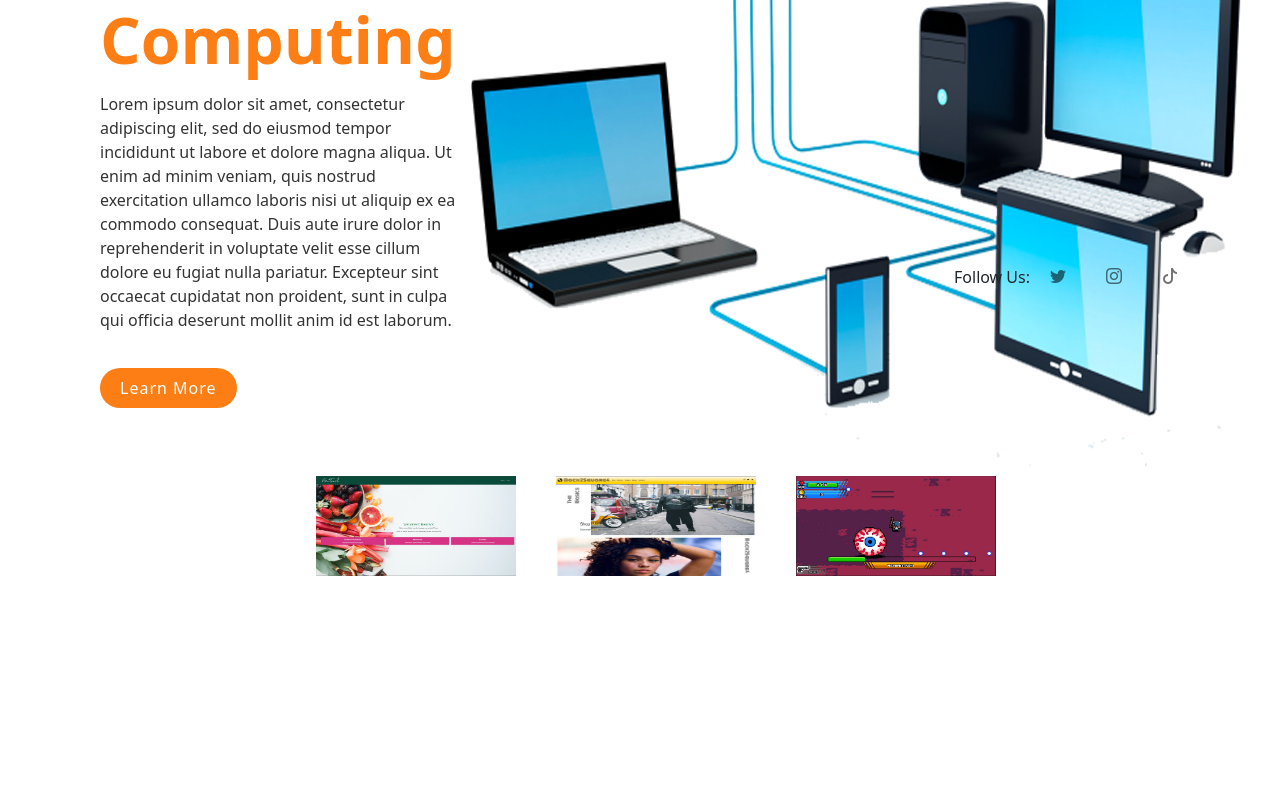
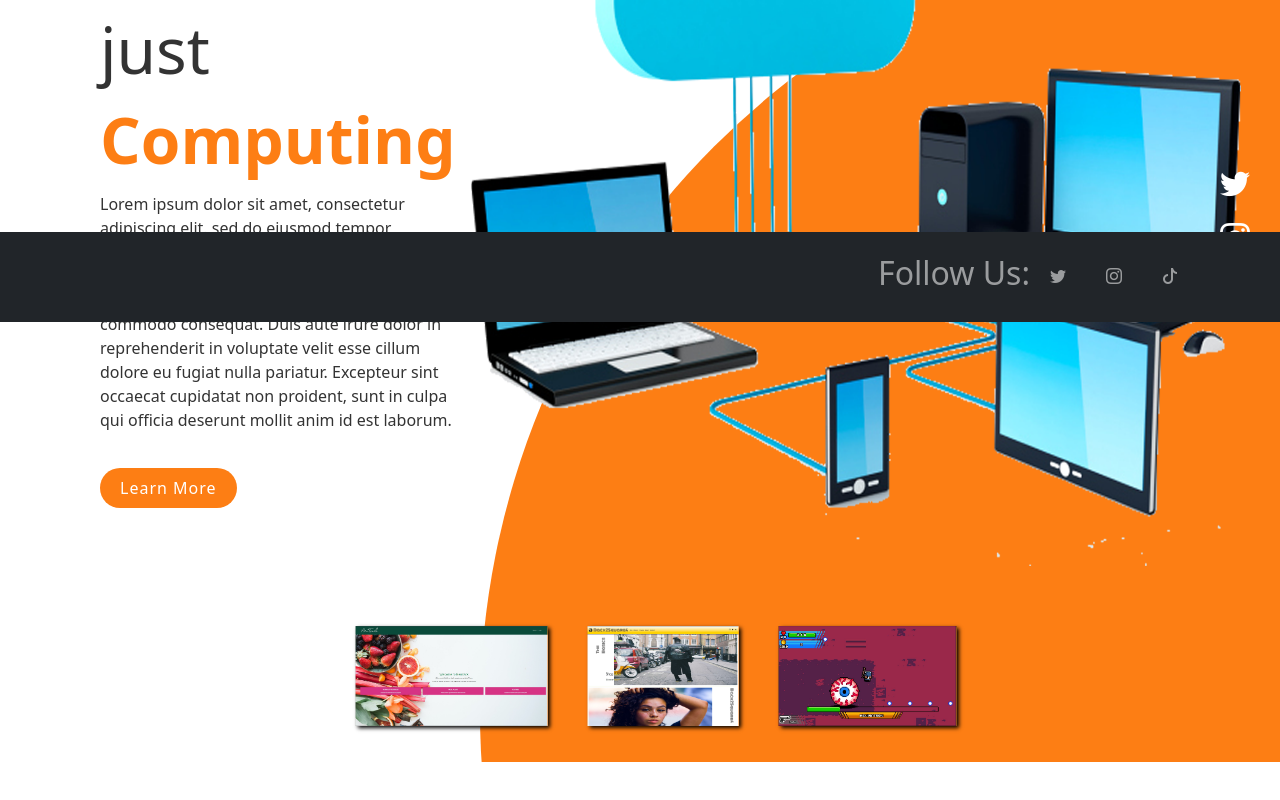
Before and after one commit to JordanBarron-cpu/BarronComputing, an Angular app: page / in a window 1280 px wide. Shown: the part 478-1278 px from the top of the page. Before the commit the page ends 1090 px from the top, so only its background shows below. Built offline with nearby package versions, Linux system fonts and the light colour scheme.

Commit message:
Footer color changed

```diff
--- a/src/app/homepage/homepage.component.css
+++ b/src/app/homepage/homepage.component.css
@@ -2,7 +2,7 @@ section {
   position: relative;
   width: 100%;
   min-height: 100%;
-  padding: 100px;
+  padding: 100px 100px 150px 100px;
   display: flex;
   justify-content: space-between;
   align-items: center;
@@ -69,7 +69,46 @@ section {
   margin: 0px 20px;
   cursor: pointer;
 }
-
+.thumbnail li img {
+  max-width: 200px;
+  max-height: 100px;
+  box-shadow: 2px 2px 4px #000000;
+}
+.thumbnail li:hover {
+  transform: translateY(-15px);
+}
+.social-media-icons {
+  position: absolute;
+  top: 50%;
+  right: 30px;
+  transform: translateY(-50%);
+  display: flex;
+  justify-content: center;
+  align-items: center;
+  flex-direction: column;
+}
+.social-media-icons li {
+  list-style: none;
+}
+.social-media-icons a {
+  display: inline-block;
+  text-decoration: none;
+  margin: 5px 0px;
+  color: #000000;
+  filter: invert(1);
+}
+.social-media-icons a i {
+font-size: 30px;
+}
+.circle {
+  position: absolute;
+  top: 0;
+  left: 0;
+  width: 100%;
+  height: 100%;
+  background-color: #fd7e14;
+  clip-path: circle(800px at right 1000px);
+}
 
 
 
--- a/src/app/homepage/homepage.component.html
+++ b/src/app/homepage/homepage.component.html
@@ -1,6 +1,7 @@
-<!-- Logo banner -->
-<!-- <div class="jumbotron jumbotron-fluid bg-logo-jumbotron"></div> -->
+<!-- Content, Thumbnails, and Social Media Icons -->
 <section>
+  <!-- Circle effect -->
+<div class="circle"></div>
   <div class="content">
     <div class="textBox">
       <h2>More than just <br /><span>Computing</span></h2>
@@ -16,17 +17,28 @@
       <a href="#">Learn More</a>
     </div>
     <div class="imgBox">
-      <img src="../../assets/images/banner.png" height="900" alt="">
+      <img src="../../assets/images/banner.png" alt="">
     </div>
   </div>
   <div>
     <ul class="thumbnail">
-      <li><img src="../../assets/brandWebsiteBuilder/dev/frontendDev/neutrackFrontEndDevelopmentJPG.JPG"  height="100" width="200" alt=""></li>
-      <li><img src="../../assets/brandWebsiteBuilder/dev/frontendDev/square4FrontEndDevelopment.JPG" height="100" width="200" alt=""></li>
-      <li><img src="../../assets/brandWebsiteBuilder/dev/frontendDev/bobAndWeaveVideoGame.JPG" height="100" width="200" alt=""></li>
+      <li><img src="../../assets/brandWebsiteBuilder/dev/frontendDev/neutrackFrontEndDevelopmentJPG.JPG" alt=""></li>
+      <li><img src="../../assets/brandWebsiteBuilder/dev/frontendDev/square4FrontEndDevelopment.JPG" alt=""></li>
+      <li><img src="../../assets/brandWebsiteBuilder/dev/frontendDev/bobAndWeaveVideoGame.JPG" alt=""></li>
+    </ul>
+  </div>
+  <div>
+    <ul class="social-media-icons">
+      <li><a href=""><i class="bi bi-twitter"></i></a></li>
+      <li><a href=""><i class="bi bi-instagram"></i></a></li>
+      <li><a href=""><i class="bi bi-tiktok"></i></a></li>
     </ul>
   </div>
 </section>
+
+<!-- Logo banner -->
+<!-- <div class="jumbotron jumbotron-fluid bg-logo-jumbotron"></div> -->
+
 
 <!-- Application Development Jumbotron -->
 <!-- <div class="jumbotron jumbotron-fluid bg-appdev-jumbotron">
--- a/src/app/toolbar-nav/toolbar-nav.component.css
+++ b/src/app/toolbar-nav/toolbar-nav.component.css
@@ -1,3 +1,7 @@
+section {
+  padding-top: 100px;
+}
+
 .nav-item {
   padding: 16px 12px 18px;
 }
@@ -9,6 +13,9 @@
 .nav-link {
   display: inline-block;
 }
+.font-color-dark {
+  color: rgba(255,255,255,.55);
+}
 /* Effects */
 .nav-link:hover {
   color: #0d6efd;
--- a/src/app/toolbar-nav/toolbar-nav.component.html
+++ b/src/app/toolbar-nav/toolbar-nav.component.html
@@ -55,11 +55,11 @@
 
 <!-- social media navigations (footer) -->
 <section>
-  <nav class="navbar navbar-expand-sm fixed-bottom navbar-light">
+  <nav class="navbar navbar-expand-sm fixed-bottom navbar-dark bg-dark">
     <div class="container xxl">
       <!-- navbar links -->
       <div class="navbar-collapse justify-content-end align-right">
-        Follow Us:
+        <h2 class="font-color-dark">Follow Us:</h2>
         <ul class="navbar-nav">
           <li class="nav-item">
             <a class="nav-link" href="#"><i class="bi bi-twitter"></i></a>
```
